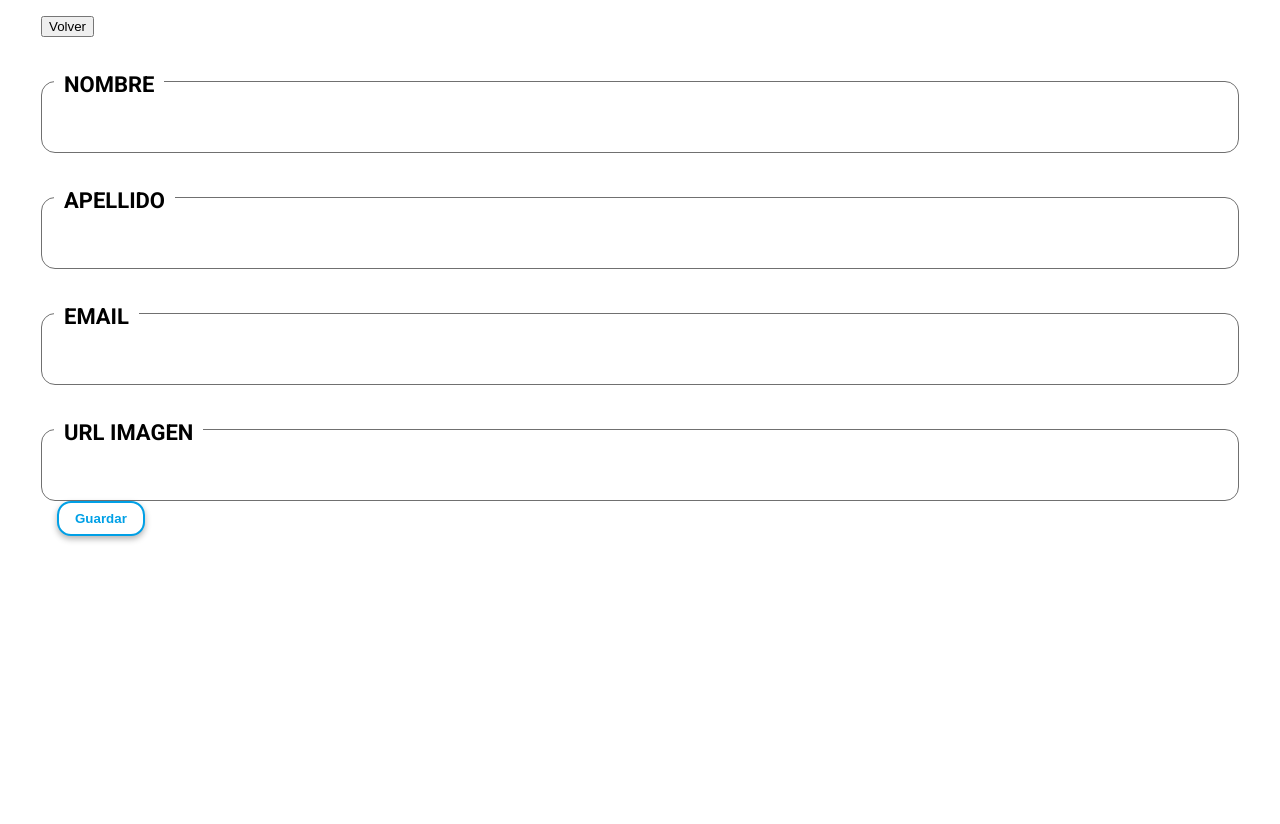
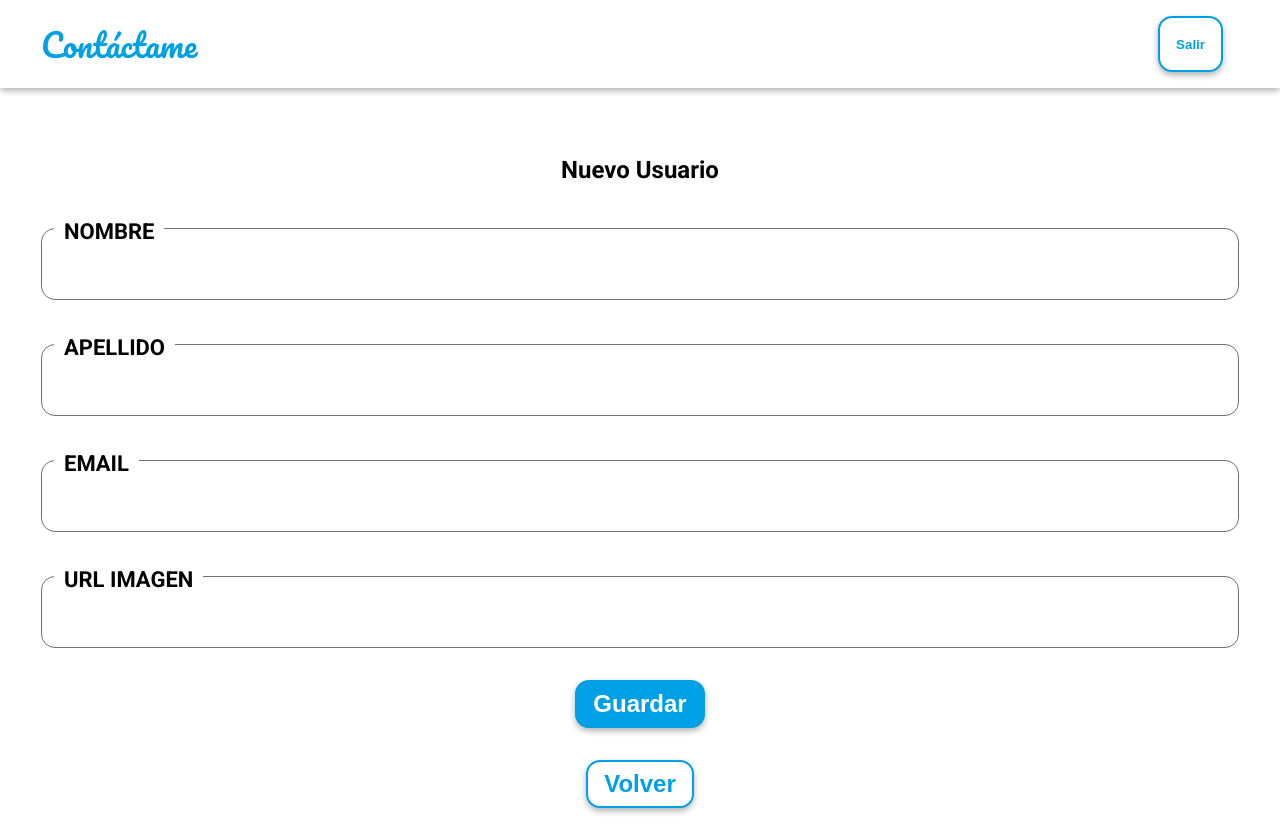
Before and after one commit to Uvacoder/idata-users, a React (Create React App) app: page /user/new in a window 1280 px wide. Before the commit the page ends 800 px from the top, so only its background shows below. Built offline with nearby package versions, Linux system fonts and the light colour scheme; sample sign-in values are in the browser's storage.

Commit message:
feat: new user styles

```diff
--- a/src/App.scss
+++ b/src/App.scss
@@ -45,6 +45,7 @@
   border: solid 2px $color-primary;
   box-shadow: 0 3px 6px rgba(0, 0, 0, 0.3);
   color: $color-primary;
+  cursor: pointer;
   font-style: 18px;
   font-weight: bold;
   margin: 0 1rem;
@@ -56,4 +57,9 @@
     border: solid 2px rgb(255, 8, 8);
     color: #fff;
   }
+
+  &.btn-fill {
+    background-color: $color-primary;
+    color: #fff;
+  }
 }
--- a/src/pages/home/index.tsx
+++ b/src/pages/home/index.tsx
@@ -49,7 +49,10 @@ const HomePage: React.FC = () => {
       <section className="home__wrapper">
         <h2 className="home__cards-title">Lista de usuarios</h2>
         <div className="home__new-user">
-          <button className="btn" onClick={() => history.push("/user/new")}>
+          <button
+            className="btn btn-fill"
+            onClick={() => history.push("/user/new")}
+          >
             Nuevo Usuario
           </button>
         </div>
--- a/src/pages/newUser/index.tsx
+++ b/src/pages/newUser/index.tsx
@@ -1,7 +1,10 @@
 import React, { FormEvent, useState } from "react";
 import { useHistory } from "react-router";
+import GoBack from "../../components/GoBack";
 import UserForm from "../../components/UserForm";
 import usersService from "../../services/usersService";
+import Layout from "../layout";
+import "./newUser.scss";
 
 const NewUser: React.FC = () => {
   let history = useHistory();
@@ -32,10 +35,10 @@ const NewUser: React.FC = () => {
   };
 
   return (
+    <>
+      <Layout />
       <section className="user__wrapper">
-      <div className="user__go-back">
-        <button onClick={() => history.goBack()}>Volver</button>
-      </div>
+        <h2 className="user__title">Nuevo Usuario</h2>
         <div className="user__info">
           <form onSubmit={handleSubmit}>
             <UserForm
@@ -50,13 +53,19 @@ const NewUser: React.FC = () => {
               setAvatar={setAvatar}
             />
             {isEditing && (
-            <button type="submit" className="btn" disabled={validateForm()}>
+              <button
+                type="submit"
+                className="btn btn-fill user__submit"
+                disabled={validateForm()}
+              >
                 Guardar
               </button>
             )}
           </form>
         </div>
+        <GoBack />
       </section>
+    </>
   );
 };
 
--- /dev/null
+++ b/src/pages/newUser/newUser.scss
@@ -0,0 +1,5 @@
+.user {
+  &__title {
+    text-align: center;
+  }
+}
--- a/src/pages/user/index.tsx
+++ b/src/pages/user/index.tsx
@@ -105,7 +105,7 @@ const UserPage: React.FC<Props> = () => {
             {isEditing && (
               <button
                 type="submit"
-                className="btn user__submit"
+                className="btn btn-fill user__submit"
                 disabled={validateForm()}
               >
                 Guardar
--- a/src/pages/user/userPage.scss
+++ b/src/pages/user/userPage.scss
@@ -22,7 +22,7 @@
 
   &__submit {
     display: block;
-    font-size: 24px;
+    font-size: 16px;
     margin: 2rem auto 0;
     text-align: center;
   }
@@ -38,5 +38,9 @@
         }
       }
     }
+
+    &__submit {
+      font-size: 24px;
+    }
   }
 }
```
Lines whose indentation alone changed are shown as unchanged.
